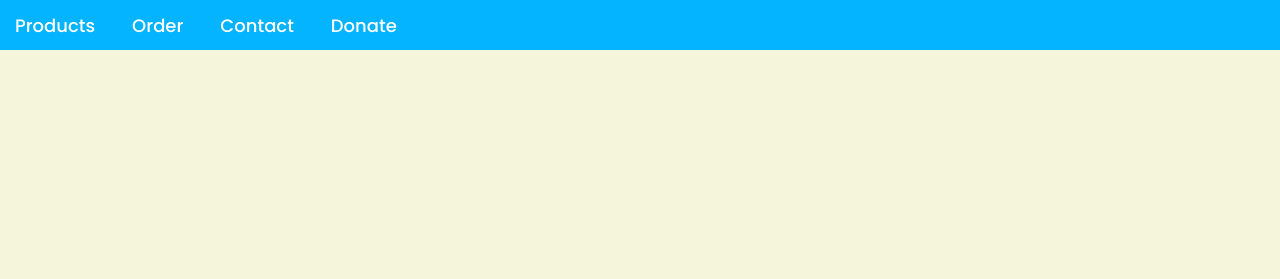
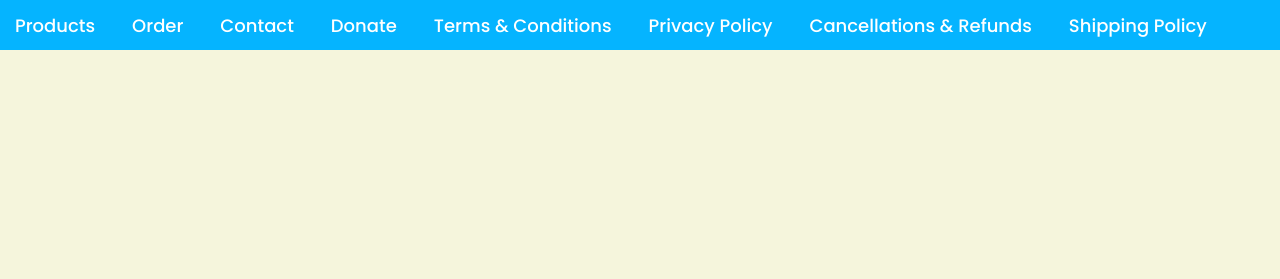
Before and after one commit to thirumalatex/kerchiefexporter, a plain HTML site: page index.html in a window 1280 px wide. Shown: the top 279 px of the page. Drawn offline with Linux system fonts and the light colour scheme.

Commit message:
Update index.html

```diff
--- a/index.html
+++ b/index.html
@@ -1,4 +1,4 @@
-<!DOCTYPE html>
+ <!DOCTYPE html>
 <!-- Created By CodingNepal - www.codingnepalweb.com -->
 <html lang="en" dir="ltr">
   <head>
@@ -18,6 +18,11 @@
         <li><a href="https://rzp.io/l/SW7wXYVUPR">Order</a></li>
         <li><a href="4321contactus.html">Contact</a></li>
         <li><a href="https://rzp.io/l/xk68BDVomg">Donate</a></li>
+        <li><a href="https://merchant.razorpay.com/policy/LdibGpHRnHkge5/terms">Terms & Conditions</a></li>
+        <li><a href="https://merchant.razorpay.com/policy/LdibGpHRnHkge5/privacy">Privacy Policy</a></li>
+        <li><a href="https://merchant.razorpay.com/policy/LdibGpHRnHkge5/refund">Cancellations & Refunds</a></li>
+        <li><a href="https://merchant.razorpay.com/policy/LdibGpHRnHkge5/shipping">Shipping Policy</a></li>
+
       </ul>
     </div>
   </nav>
```
